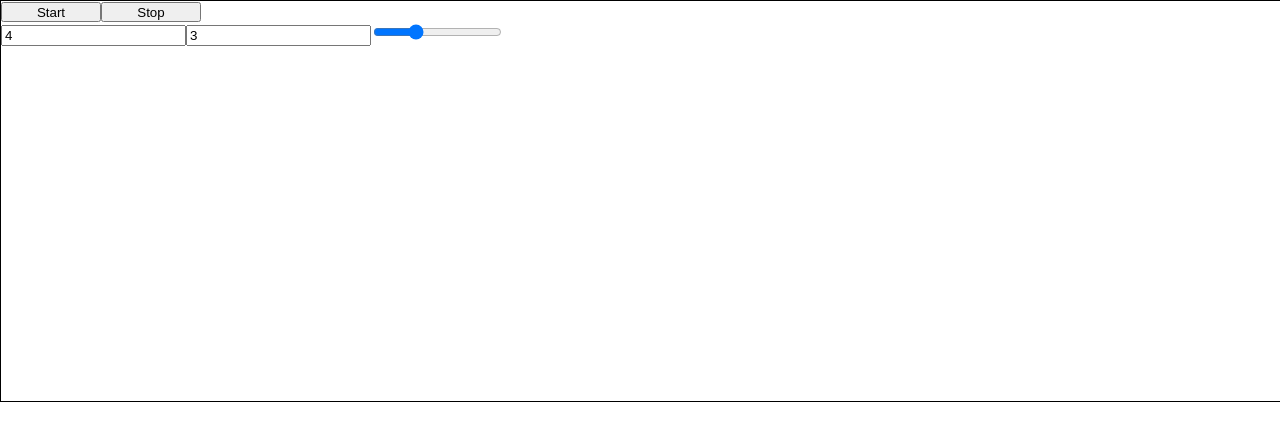
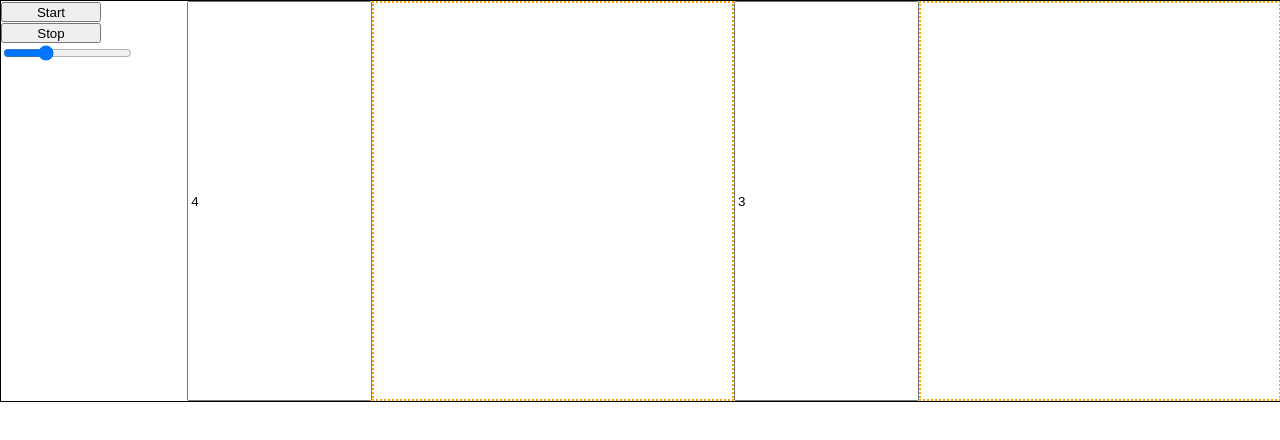
Before and after one commit to jswill88/polyrhythm-generator, a React (Create React App) app: page / in a window 1280 px wide. Shown: the top 440 px of the page. Built offline with nearby package versions, Linux system fonts and the light colour scheme.

Commit message:
add blinking squares that correspond with rhythms

```diff
--- a/package.json
+++ b/package.json
@@ -6,6 +6,7 @@
     "@testing-library/jest-dom": "^5.11.5",
     "@testing-library/react": "^11.1.0",
     "@testing-library/user-event": "^12.1.10",
+    "node-sass": "^4.14.1",
     "react": "^17.0.1",
     "react-dom": "^17.0.1",
     "react-scripts": "4.0.0",
--- a/src/App.css
+++ /dev/null
@@ -1,13 +0,0 @@
-#wrapper {
-  width: 100%;
-  height: 400px;
-  border: 1px solid black;
-  /* display: flex; */
-  /* flex-direction: column; */
-  /* align-items: center;
-  justify-content: center; */
-}
-#button {
-  height: 20px;
-  width: 100px;
-}
--- /dev/null
+++ b/src/App.scss
@@ -0,0 +1,19 @@
+#wrapper {
+  width: 100%;
+  height: 400px;
+  border: 1px solid black;
+  display: flex;
+  // flex-direction: column;
+  // align-items: center;
+  // justify-content: center;
+}
+#button {
+  height: 20px;
+  width: 100px;
+}
+.blinkBox {
+  display: flex;
+  border: 2px dotted orange;
+  width: 50%;
+  flex-wrap: wrap;
+}
--- a/src/buttons.js
+++ b/src/buttons.js
@@ -1,11 +1,11 @@
 import React, { useEffect, useState } from 'react';
 import * as Tone from 'tone';
 
-import './App.css';
+import './App.scss';
 
 export default function Buttons() {
 
-  const [leftSquaare, setLeftSquare] = useState('none');
+  const [leftSquare, setLeftSquare] = useState('none');
   const [rightSquare, setRightSquare] = useState('none');
   const [leftRhythm, setLeftRhythm] = useState(4);
   const [rightRhythm, setRightRhythm] = useState(3);
@@ -13,19 +13,19 @@ export default function Buttons() {
 
   const styles = {
 
-    square: {
+    rightSquare: {
       height: 75,
       width: 75,
       backgroundColor: 'magenta',
-      marginLeft: 25,
-      display: leftSquaare,
+      margin: 10,
+      display: leftSquare,
     },
 
-    square2: {
+    leftSquare: {
       height: 75,
       width: 75,
       backgroundColor: 'green',
-      marginRight: 25,
+      margin: 10,
       display: rightSquare,
     },
 
@@ -93,8 +93,20 @@ export default function Buttons() {
   };
 
   const handleTempo = event => {
-      Tone.Transport.bpm.value = event.target.value * rightRhythm;
-      setTempo(event.target.value)
+    Tone.Transport.bpm.value = event.target.value * rightRhythm;
+    setTempo(event.target.value)
+  }
+
+  const squares = (side, square) => {
+    const squares = [];
+    for (let i = 0; i < side; i++) {
+      squares.push(
+        <div
+          key={i}
+          style={styles[square]}>
+        </div>)
+    }
+    return squares;
   }
 
   return (
@@ -103,13 +115,22 @@ export default function Buttons() {
 
         <button id='button' onClick={setTimers}>Start</button>
         <button id='button' onClick={stop}>Stop</button>
+
+        <input type="range" min="40" max="300" step="1" defaultValue={tempo} onChange={handleTempo} />
       </section>
 
-      <input type="number" defaultValue={leftRhythm} onChange={handleLeft} />
-      <input type="number" defaultValue={rightRhythm} onChange={handleRight} />
-      <input type="range" min="40" max="300" step="1" defaultValue={tempo} onChange={handleTempo} />
-      <div style={styles.square2}></div>
-      <div style={styles.square}></div>
+      <input type="number" min="1" defaultValue={leftRhythm} onChange={handleLeft} />
+
+      <div className="blinkBox">
+        {squares(leftRhythm, 'leftSquare')}
+      </div>
+
+
+      <input type="number" min="1" defaultValue={rightRhythm} onChange={handleRight} />
+
+      <div className="blinkBox">
+        {squares(rightRhythm, 'rightSquare')}
+      </div>
 
     </div>
   );
```
Also changed, not shown: 1 other file (tests, documents, lock files or other folders).
